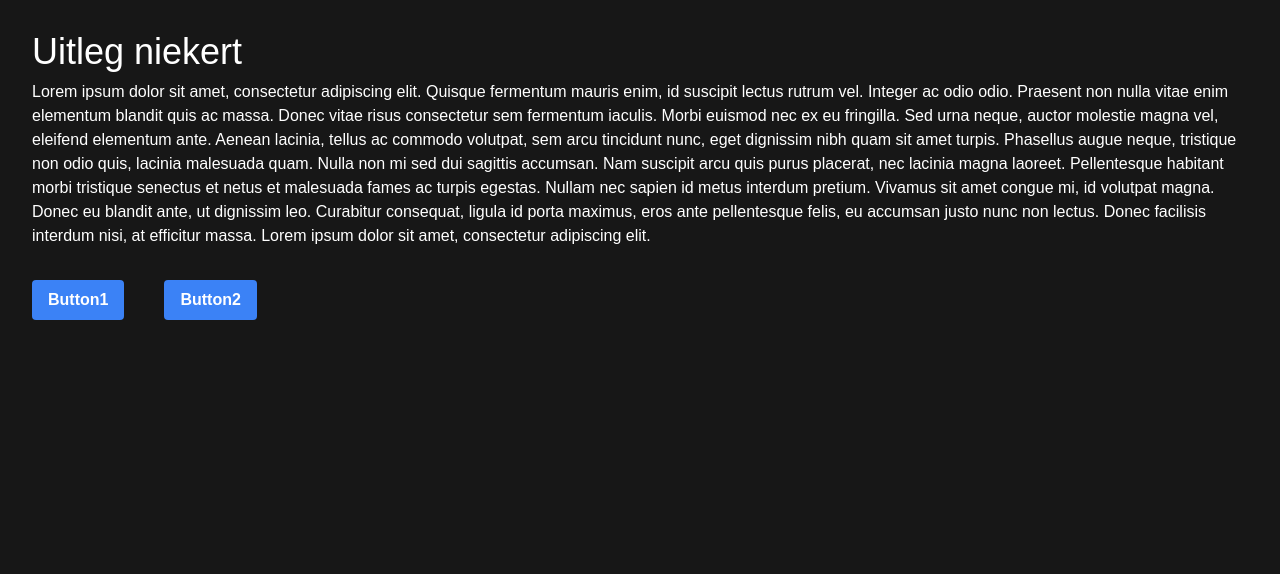
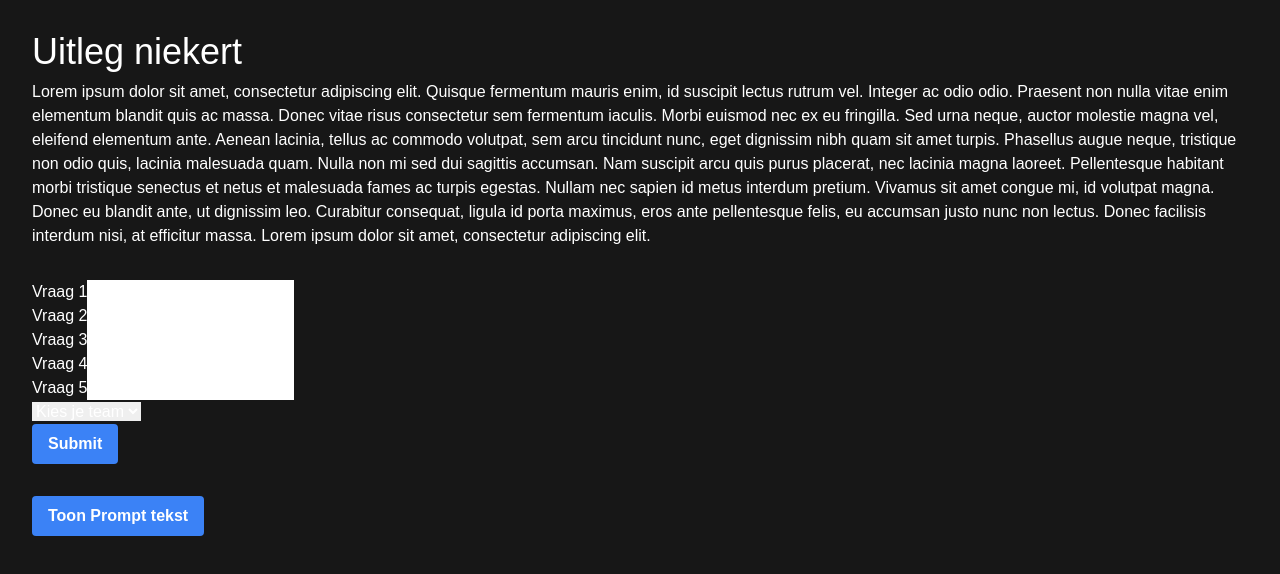
Before and after one commit to hpavenge/NiekPaneel, a Next.js app in the folder paneelniek/: page / in a window 1280 px wide. Shown: the top 574 px of the page. Built offline with nearby package versions, Linux system fonts and the light colour scheme.

Commit message:
updated with form

```diff
--- a/paneelniek/app/page.tsx
+++ b/paneelniek/app/page.tsx
@@ -1,4 +1,36 @@
+'use client'
+
+import React, {useState} from 'react';
+
 export default function Home() {
+  const [selectedTeam, setSelectedTeam] = useState('');
+  const [showPromt, setShowPrompt] = useState(false);
+
+  const teamprompts = {
+    'Team1': 'Wat tekst voor team 1',
+    'Team2': 'Wat tekst voor team 2',
+    'Team3': 'Wat tekst voor team 3',
+    'Team4': 'Wat tekst voor team 4',
+    'Team5': 'Wat tekst voor team 5',
+    'Team6': 'Wat tekst voor team 6',
+    'Team7': 'Wat tekst voor team 7',
+    'Team8': 'Wat tekst voor team 8',
+    'Team9': 'Wat tekst voor team 9',
+    'Team10': 'Wat tekst voor team 10',
+    'Team11': 'Wat tekst voor team 11',
+    'Team12': 'Wat tekst voor team 12',
+  }
+
+  function handleTeamChange(e){
+    setSelectedTeam(e.target.value);
+
+  }
+
+  function togglePrompt(){
+    setShowPrompt(!showPromt)
+  }
+
+
   return (
     <section className="grid gap-8  mx-8 mt-8">
       <div>
@@ -6,14 +38,49 @@ export default function Home() {
         <p>Lorem ipsum dolor sit amet, consectetur adipiscing elit. Quisque fermentum mauris enim, id suscipit lectus rutrum vel. Integer ac odio odio. Praesent non nulla vitae enim elementum blandit quis ac massa. Donec vitae risus consectetur sem fermentum iaculis. Morbi euismod nec ex eu fringilla. Sed urna neque, auctor molestie magna vel, eleifend elementum ante. Aenean lacinia, tellus ac commodo volutpat, sem arcu tincidunt nunc, eget dignissim nibh quam sit amet turpis. Phasellus augue neque, tristique non odio quis, lacinia malesuada quam.
 Nulla non mi sed dui sagittis accumsan. Nam suscipit arcu quis purus placerat, nec lacinia magna laoreet. Pellentesque habitant morbi tristique senectus et netus et malesuada fames ac turpis egestas. Nullam nec sapien id metus interdum pretium. Vivamus sit amet congue mi, id volutpat magna. Donec eu blandit ante, ut dignissim leo. Curabitur consequat, ligula id porta maximus, eros ante pellentesque felis, eu accumsan justo nunc non lectus. Donec facilisis interdum nisi, at efficitur massa. Lorem ipsum dolor sit amet, consectetur adipiscing elit.</p >
       </div >
+
+      <form>
+        <div>
+          <label>Vraag 1</label>
+          <input type="text" name="vraag1"></input>
+        </div>
+        <div>
+          <label>Vraag 2</label>
+          <input type="text" name="vraag2"></input>
+        </div>
+        <div>
+          <label>Vraag 3</label>
+          <input type="text" name="vraag3"></input>
+        </div>
+        <div>
+          <label>Vraag 4</label>
+          <input type="text" name="vraag4"></input>
+        </div>
+        <div>
+          <label>Vraag 5</label>
+          <input type="text" name="vraag5"></input>
+        </div>
+        <div>
+          <select id="team" name="teamname" value={selectedTeam} onChange={handleTeamChange}>
+            <option value="">Kies je team</option>
+            {Object.keys(teamprompts).map((team => (
+              <option key ={team} value={team}>{team}</option>
+            )))}
+          </select>
+        </div>
+        <input className="bg-blue-500 hover:bg-blue-700 text-white font-bold py-2 px-4 rounded" type="submit"/>
+      </form>
       <div className="flex">
-        <a target="_blank"  rel="noopener noreferrer" href="https://www.google.nl" className="bg-blue-500 hover:bg-blue-700 text-white font-bold py-2 px-4 rounded">
-          Button1
-        </a>
-        <a href="" className="bg-blue-500 hover:bg-blue-700 text-white font-bold py-2 px-4 rounded ml-auto lg:ml-10">
-          Button2
-        </a>
+        <button className="bg-blue-500 hover:bg-blue-700 text-white font-bold py-2 px-4 rounded" onClick={togglePrompt}>
+          {showPromt ? 'Verberg Prompt tekst' : 'Toon Prompt tekst'}
+        </button>
       </div>
+
+      {showPromt && selectedTeam && (
+          <span className="mt-4 p-4 bg-gray-100 rounded">
+          {teamprompts[selectedTeam]}
+        </span>
+        )}
 
     </section >
   );
```
